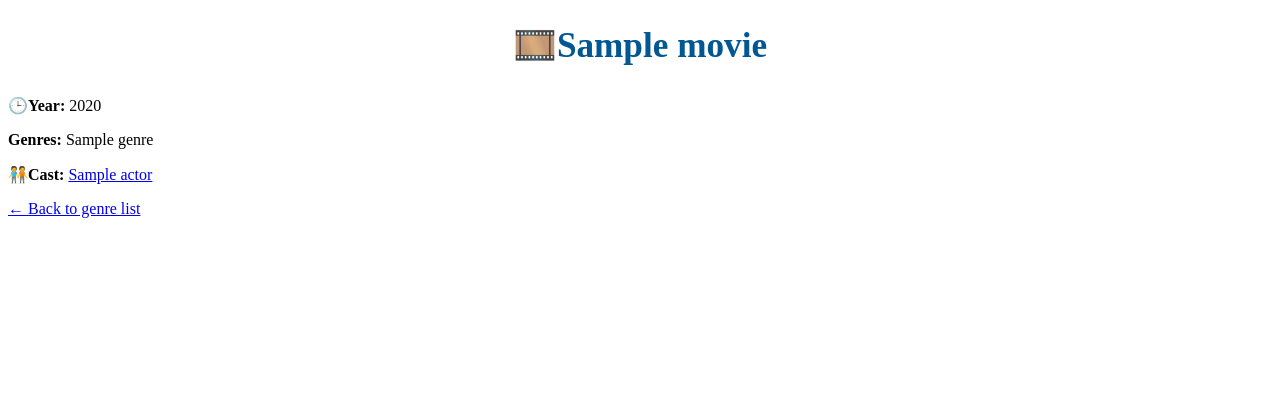
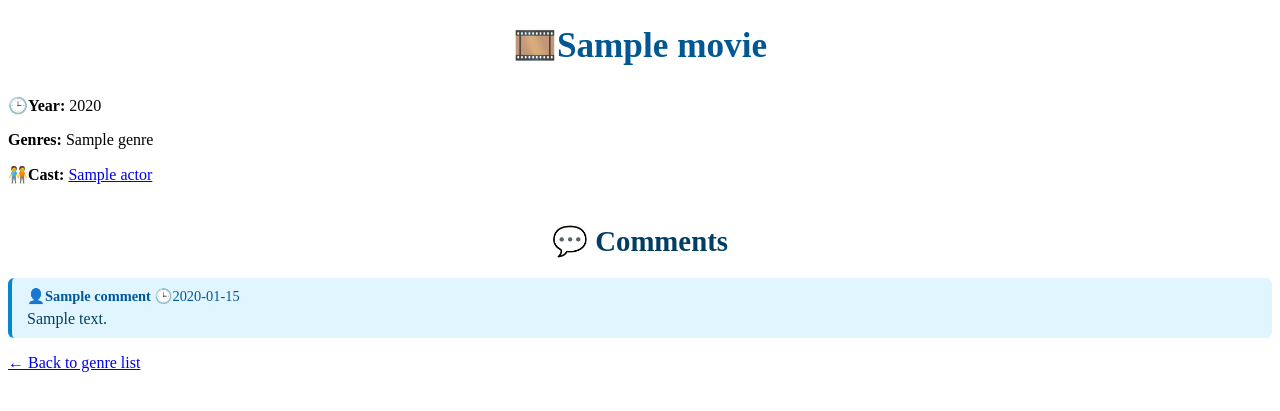
Before and after one commit to emsameen/webflix-mdb, a Flask app: template templates/movie_detail.html in a window 1280 px wide. Shown: the top 411 px of the page. Run offline with Flask 3, Linux system fonts and the light colour scheme; the template is opened without the code that fills it: most values are stand-ins (such as "Sample title", 1, 10 or a date in 2020).

Commit message:
add comments and comments count for each movie

```diff
--- a/app.py
+++ b/app.py
@@ -14,22 +14,44 @@ db = client.sample_mflix
 def home():
     genre_map = {}
     query = request.args.get('q')
+
     if query:
-        # Search by actor
+        # Search by actor name
         movies = db.movies.find({"cast": {"$regex": query, "$options": "i"}}).limit(100)
         return render_template('search_results.html', query=query, movies=movies)
-    else:
-        # Group movies by genres
-        all_movies = db.movies.find({"genres": {"$exists": True}, "title": {"$exists": True}}).limit(200)
-        for movie in all_movies:
-            for genre in movie.get("genres", []):
-                genre_map.setdefault(genre, []).append(movie)
-        return render_template('home.html', genre_map=genre_map)
+
+    # 1. Fetch all movies (limit for performance)
+    all_movies = list(db.movies.find({
+        "genres": {"$exists": True},
+        "title": {"$exists": True}
+    }).limit(200))
+
+    # 2. Get all movie IDs
+    movie_ids = [movie["_id"] for movie in all_movies]
+
+    # 3. Aggregate comment counts per movie
+    comment_data = db.comments.aggregate([
+        {"$match": {"movie_id": {"$in": movie_ids}}},
+        {"$group": {"_id": "$movie_id", "count": {"$sum": 1}}}
+    ])
+    comment_counts = {item["_id"]: item["count"] for item in comment_data}
+
+    # 4. Attach comment counts to movies and group by genre
+    for movie in all_movies:
+        movie["comment_count"] = comment_counts.get(movie["_id"], 0)
+        for genre in movie.get("genres", []):
+            genre_map.setdefault(genre, []).append(movie)
+
+    return render_template('home.html', genre_map=genre_map)
+
+
 
 @app.route('/movie/<id>')
 def movie_detail(id):
     movie = db.movies.find_one({'_id': ObjectId(id)})
-    return render_template('movie_detail.html', movie=movie)
+    comments = db.comments.find({'movie_id': ObjectId(id)}).sort('date', -1).limit(10)
+    return render_template('movie_detail.html', movie=movie, comments=comments)
+
 
 if __name__ == '__main__':
     app.run(debug=True)
--- a/static/styles.css
+++ b/static/styles.css
@@ -1,13 +1,15 @@
 h1 {
     text-align: center;
-    color: #005792; /* Slightly lighter than h2 for hierarchy */
+    color: #005792;
+    /* Slightly lighter than h2 for hierarchy */
     font-size: 2.2em;
     margin-bottom: 30px;
 }
 
 h2 {
     text-align: center;
-    color: #003f63; /* Darker blue to match sky-blue theme */
+    color: #003f63;
+    /* Darker blue to match sky-blue theme */
     margin-top: 40px;
     margin-bottom: 20px;
     font-size: 1.8em;
@@ -22,12 +24,15 @@ h2 {
 }
 
 .movie-tile {
-    display: block;
+    position: relative;
+    display: flex;
+    flex-direction: column;
+    justify-content: space-between;
     background-color: #ffffff;
     border: 1px solid #b3e5fc;
     border-radius: 10px;
     padding: 15px;
-    box-shadow: 0 2px 8px rgba(0,0,0,0.05);
+    box-shadow: 0 2px 8px rgba(0, 0, 0, 0.05);
     transition: transform 0.2s, box-shadow 0.2s;
     text-decoration: none;
     color: #003366;
@@ -35,7 +40,7 @@ h2 {
 
 .movie-tile:hover {
     transform: translateY(-5px);
-    box-shadow: 0 6px 12px rgba(0,0,0,0.1);
+    box-shadow: 0 6px 12px rgba(0, 0, 0, 0.1);
 }
 
 .movie-title {
@@ -48,3 +53,46 @@ h2 {
     font-size: 0.9em;
     color: #555;
 }
+
+.comment-list {
+    list-style: none;
+    padding-left: 0;
+    margin-top: 20px;
+}
+
+.comment {
+    background: #e1f5fe;
+    border-left: 4px solid #0288d1;
+    margin-bottom: 15px;
+    padding: 10px 15px;
+    border-radius: 6px;
+}
+
+.comment-meta {
+    font-size: 0.9em;
+    color: #01579b;
+    margin-bottom: 5px;
+}
+
+.comment-text {
+    font-size: 1em;
+    color: #003f63;
+}
+
+.comment-count {
+    font-size: 0.75em;
+    color: #b3e5fc;
+    margin-top: 10px;
+    align-self: flex-end;
+}
+
+.comment-badge {
+    position: absolute;
+    bottom: 8px;
+    right: 10px;
+    font-size: 0.75em;
+    background-color: #0288d1;
+    color: white;
+    padding: 2px 6px;
+    border-radius: 10px;
+}
--- a/templates/home.html
+++ b/templates/home.html
@@ -1,9 +1,11 @@
 <!DOCTYPE html>
 <html>
+
 <head>
     <title>Webflix Genres</title>
     <link rel="stylesheet" href="/static/styles.css">
 </head>
+
 <body>
     <h1>🎬 Webflix - Browse by Genre</h1>
     <form method="get">
@@ -17,9 +19,12 @@
         <a href="/movie/{{ movie._id }}" class="movie-tile">
             <div class="movie-title">{{ movie.title }}</div>
             <div class="movie-year">({{ movie.year }})</div>
+            <div class="comment-badge">{{ movie.comment_count }} 💬</div>
         </a>
         {% endfor %}
     </div>
+
     {% endfor %}
 </body>
+
 </html>
--- a/templates/movie_detail.html
+++ b/templates/movie_detail.html
@@ -1,24 +1,47 @@
 <!DOCTYPE html>
 <html>
+
 <head>
     <title>{{ movie.title }}</title>
     <link rel="stylesheet" href="/static/styles.css">
 </head>
+
 <body>
     <div class="card">
         <h1><span class="icon">🎞️</span>{{ movie.title }}</h1>
         <p><span class="icon">🕒</span><strong>Year:</strong> {{ movie.year }}</p>
+
         {% if movie.genres %}
         <p><strong>Genres:</strong> {{ movie.genres|join(', ') }}</p>
         {% endif %}
+
         {% if movie.cast %}
         <p><span class="icon">🧑‍🤝‍🧑</span><strong>Cast:</strong>
             {% for actor in movie.cast %}
-                <a href="/?q={{ actor }}">{{ actor }}</a>{% if not loop.last %}, {% endif %}
+            <a href="/?q={{ actor }}">{{ actor }}</a>{% if not loop.last %}, {% endif %}
             {% endfor %}
         </p>
         {% endif %}
+
+        <h2>💬 Comments</h2>
+        {% if comments %}
+        <ul class="comment-list">
+            {% for comment in comments %}
+            <li class="comment">
+                <div class="comment-meta">
+                    <span class="icon">👤</span><strong>{{ comment.name }}</strong>
+                    <span class="icon">🕒</span>{{ comment.date.strftime('%Y-%m-%d') }}
+                </div>
+                <div class="comment-text">{{ comment.text }}</div>
+            </li>
+            {% endfor %}
+        </ul>
+        {% else %}
+        <p>No comments yet.</p>
+        {% endif %}
+
         <a href="/">← Back to genre list</a>
     </div>
 </body>
+
 </html>
```
Lines whose indentation alone changed are shown as unchanged.
